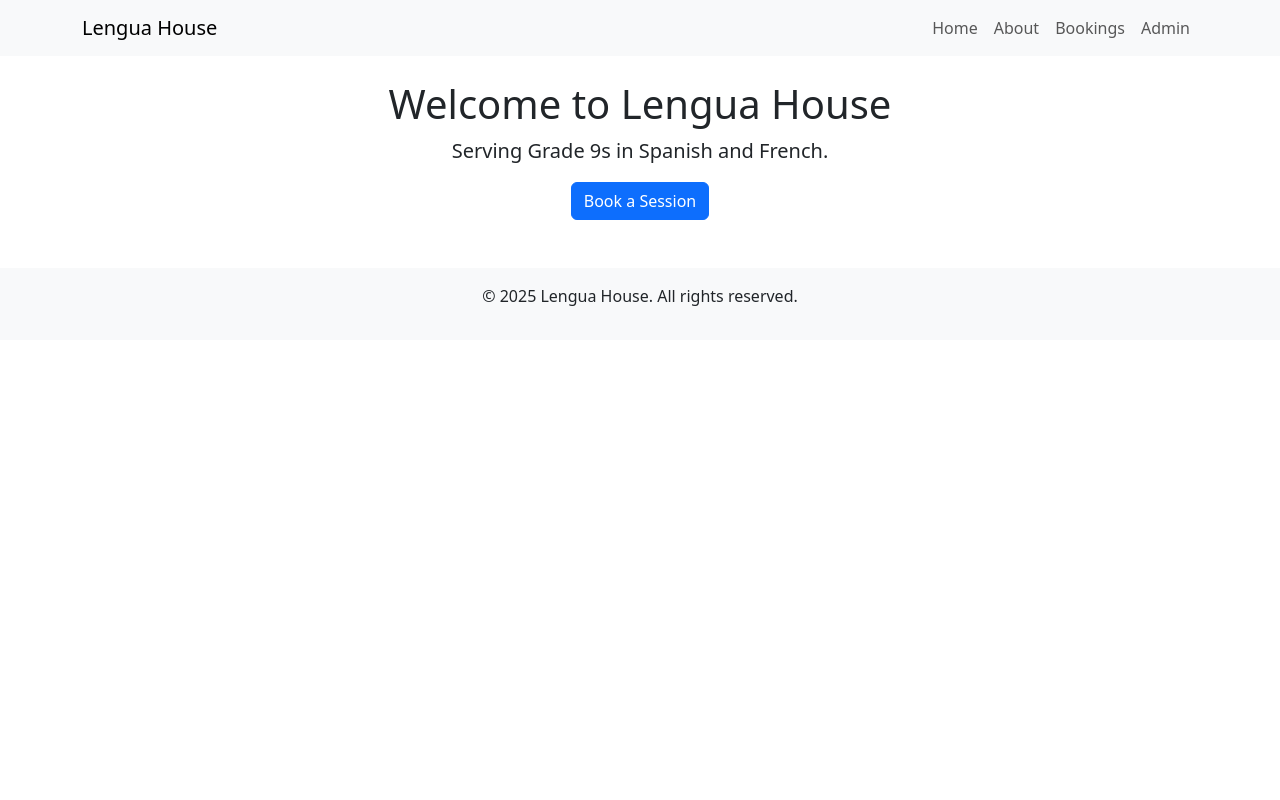
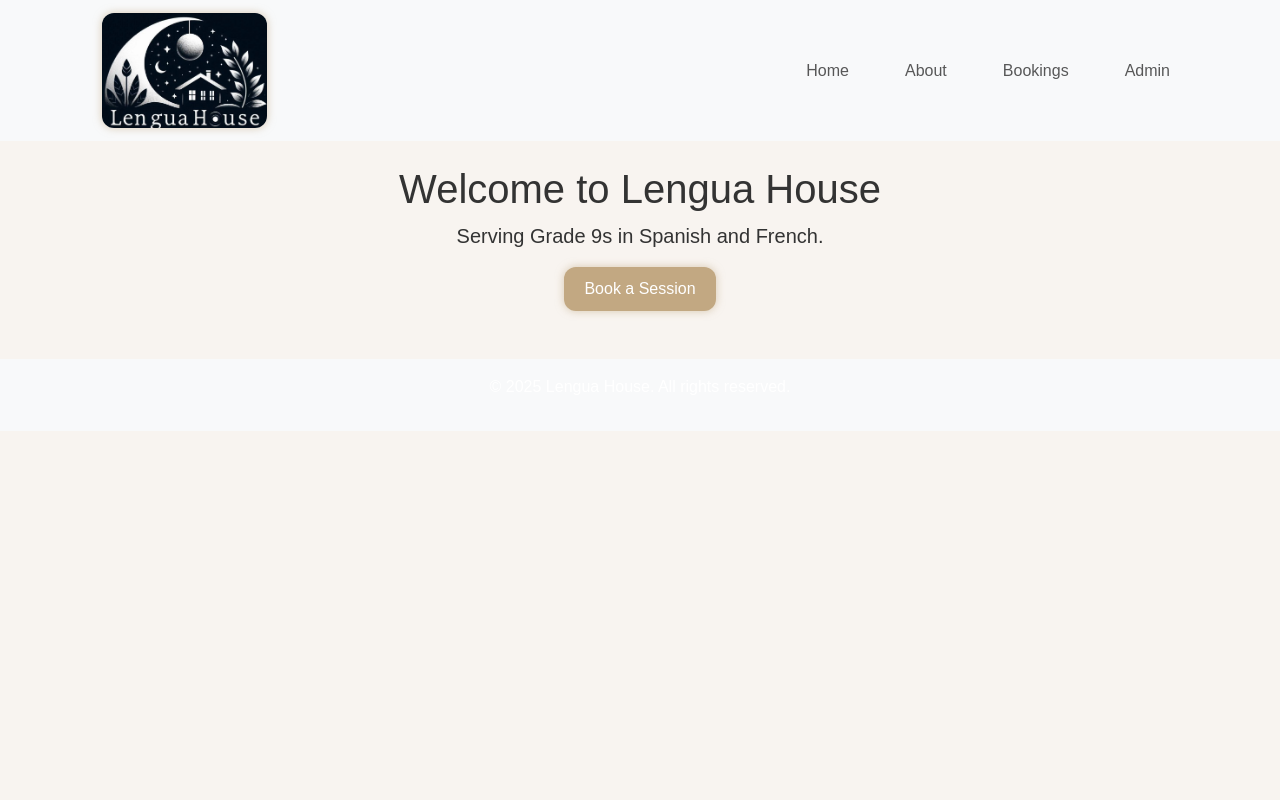
Before and after one commit to GChampkin/PP4_LenguaHouse, a Django app: page / in a window 1280 px wide. Run offline with Django 4.2, Linux system fonts and the light colour scheme.

Commit message:
Add css and js folders and files, link to settings.py and update css code.

```diff
--- /dev/null
+++ b/lengua_house/static/css/style.css
@@ -0,0 +1,128 @@
+/* === General Styles === */
+:root {
+    --primary-color: #f8f4f0; /* Soft Beige */
+    --secondary-color: #444; /* Dark Gray for contrast */
+    --accent-color: #c2a882; /* Elegant Gold */
+    --text-color: #333; /* Readable dark gray */
+    --border-radius: 12px; /* Soft rounded edges */
+    --glow: 0px 0px 8px rgba(194, 168, 130, 0.6); /* Soft glow */
+}
+
+* {
+    margin: 0;
+    padding: 0;
+    box-sizing: border-box;
+    font-family: 'Poppins', sans-serif;
+}
+
+/* === Body Styling === */
+body {
+    background-color: var(--primary-color);
+    color: var(--text-color);
+    display: flex;
+    flex-direction: column;
+    min-height: 100vh;
+}
+
+img {
+    max-width: 25%;
+    border-radius: var(--border-radius);
+    box-shadow: var(--glow);
+}
+
+/* === Navbar Styling === */
+nav {
+    background-color: var(--secondary-color);
+    padding: 12px 20px;
+    text-align: center;
+}
+
+nav a {
+    color: white;
+    text-decoration: none;
+    font-size: 1rem;
+    margin: 0 15px;
+    transition: color 0.3s ease;
+}
+
+nav a:hover {
+    color: var(--accent-color);
+}
+
+/* === Main Content Styling === */
+main {
+    flex-grow: 1; /* Pushes footer to bottom */
+    padding: 20px;
+}
+
+/* === Buttons === */
+button, .btn {
+    background-color: var(--accent-color);
+    color: white;
+    padding: 10px 20px;
+    border: none;
+    border-radius: var(--border-radius);
+    font-size: 1rem;
+    cursor: pointer;
+    transition: all 0.3s ease-in-out;
+    box-shadow: var(--glow);
+}
+
+button:hover, .btn:hover {
+    background-color: #b08d66; /* Slightly darker gold */
+    box-shadow: 0px 0px 12px rgba(194, 168, 130, 0.8);
+}
+
+/* === Card / Container Styling === */
+.card {
+    background: white;
+    padding: 20px;
+    border-radius: var(--border-radius);
+    box-shadow: 0 4px 8px rgba(0, 0, 0, 0.1);
+    margin: 20px auto;
+    max-width: 600px;
+}
+
+/* === Footer (Always at Bottom) === */
+footer {
+    background-color: var(--secondary-color);
+    color: white;
+    text-align: center;
+    padding: 15px;
+    width: 100%;
+    margin-top: auto; /* Ensures footer stays at bottom */
+}
+
+/* === Responsive Design (Mobile-First) === */
+
+/* Tablets & Small Screens */
+@media (min-width: 600px) {
+    nav a {
+        font-size: 1.2rem;
+    }
+
+    .card {
+        max-width: 800px;
+    }
+}
+
+/* Laptops & Desktops */
+@media (min-width: 1024px) {
+    nav {
+        text-align: left;
+        padding: 15px 40px;
+    }
+
+    nav a {
+        font-size: 1.2rem;
+        margin: 0 20px;
+    }
+
+    main {
+        padding: 40px;
+    }
+
+    .card {
+        max-width: 900px;
+    }
+}
--- a/lengua_house/templates/base.html
+++ b/lengua_house/templates/base.html
@@ -1,3 +1,5 @@
+{% load static %}
+
 <!DOCTYPE html>
 <html lang="en">
 <head>
@@ -7,11 +9,15 @@
 
     <!-- Bootstrap CSS -->
     <link href="https://cdn.jsdelivr.net/npm/bootstrap@5.3.0/dist/css/bootstrap.min.css" rel="stylesheet">
+    <!-- Custom CSS -->
+    <link rel="stylesheet" href="{% static 'css/style.css' %}">
 </head>
 <body>
     <nav class="navbar navbar-expand-lg navbar-light bg-light">
         <div class="container">
-            <a class="navbar-brand" href="{% url 'home' %}">Lengua House</a>
+            <a class="navbar-brand" href="{% url 'home' %}">
+                <img src="{% static 'images/lengua_house_logo.jpg' %}" alt="Lengua House Logo">
+            </a>
             <div class="collapse navbar-collapse">
                 <ul class="navbar-nav ms-auto">
                     <li class="nav-item"><a class="nav-link" href="{% url 'home' %}">Home</a></li>
@@ -33,5 +39,7 @@
 
     <!-- Bootstrap JS -->
     <script src="https://cdn.jsdelivr.net/npm/bootstrap@5.3.0/dist/js/bootstrap.bundle.min.js"></script>
+    <!-- Javascript -->
+    <script src="{% static 'js/script.js' %}"></script>
 </body>
 </html>
--- a/my_project/settings.py
+++ b/my_project/settings.py
@@ -118,7 +118,7 @@
 # https://docs.djangoproject.com/en/4.2/howto/static-files/
 
 STATIC_URL = 'static/'
-
+STATICFILES_DIRS = [os.path.join(BASE_DIR, 'static'), ]
 # Default primary key field type
 # https://docs.djangoproject.com/en/4.2/ref/settings/#default-auto-field
 
```
Also changed, not shown: lengua_house/static/images/lengua_house_logo.jpg (added), lengua_house/static/js/script.js (added).
